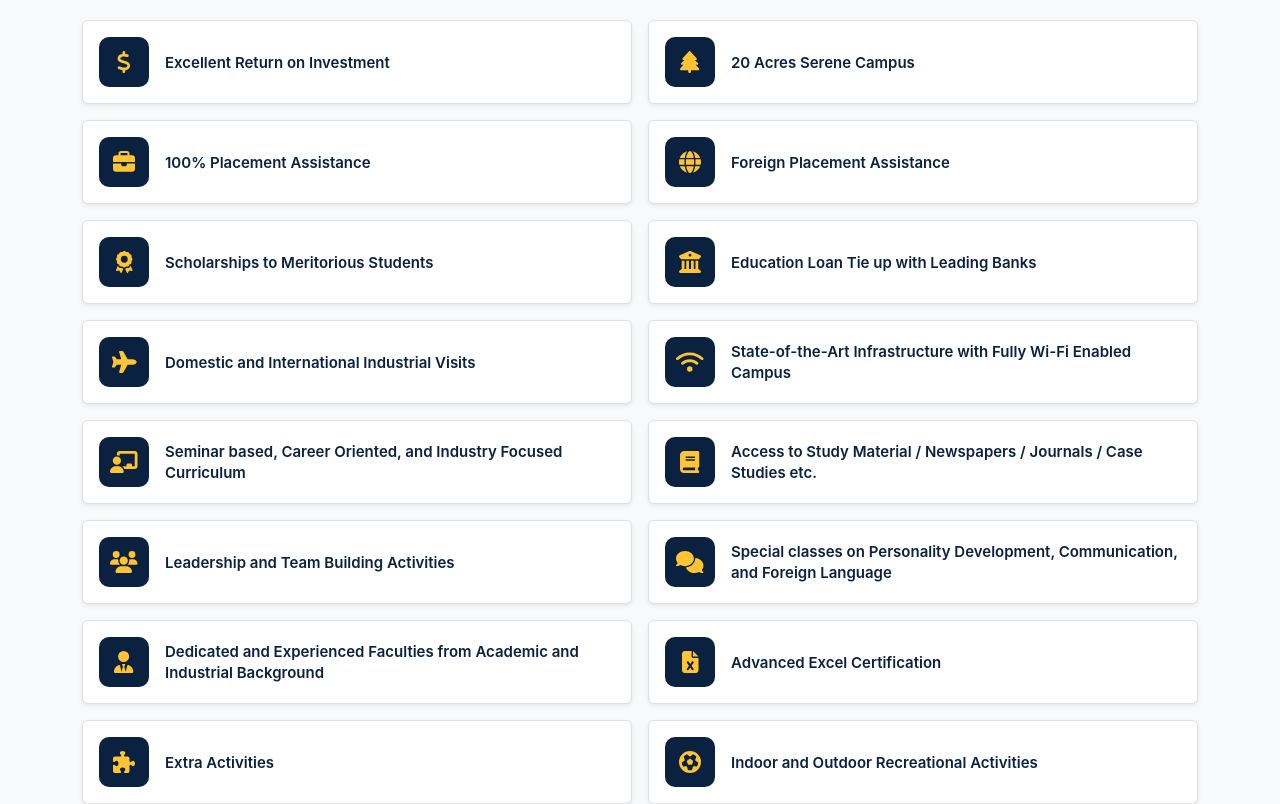
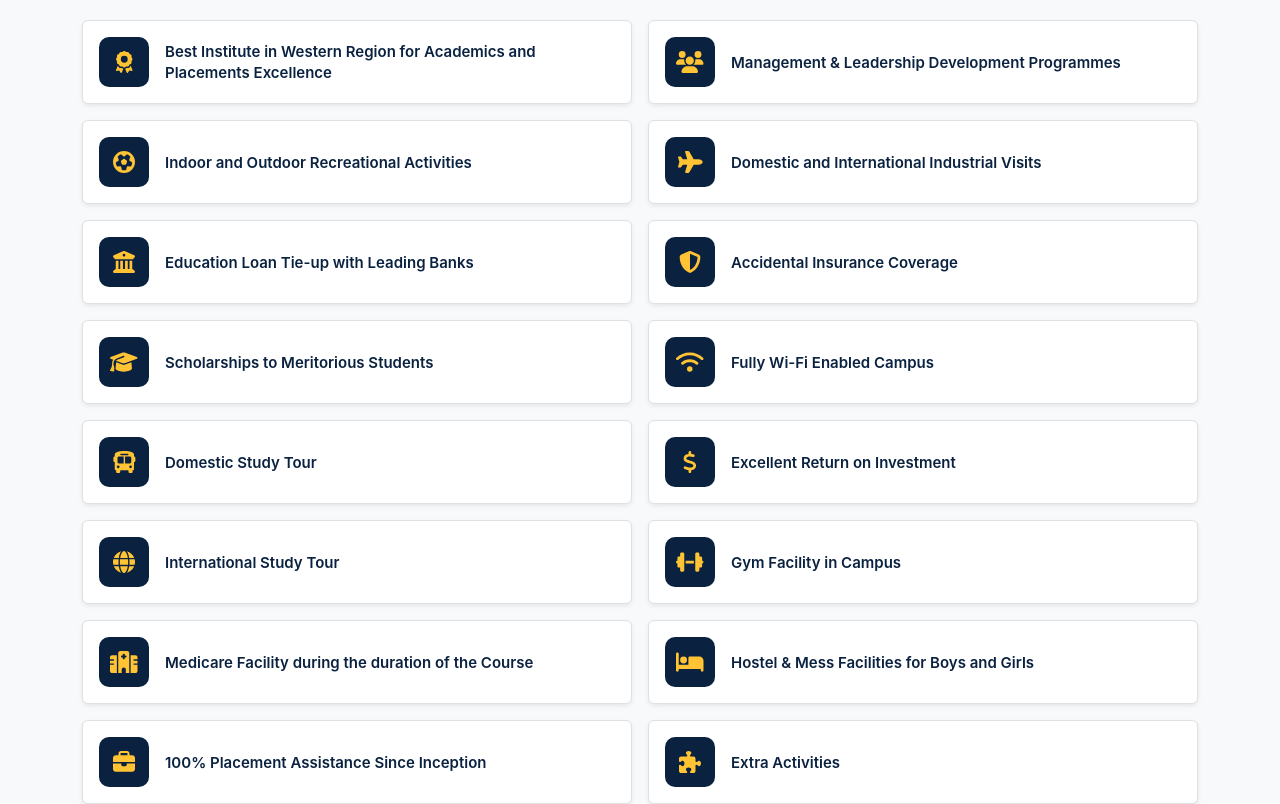
Before and after one commit to foxbhagyashri/ismrcollege, a React (Vite) app: page /Aboutpage/Ismr in a window 1280 px wide. Shown: the part 680-1484 px from the top of the page. Built offline with nearby package versions, Linux system fonts and the light colour scheme.

Commit message:
changesupdate

```diff
--- a/src/component/AboutAdmaUniversity.jsx
+++ b/src/component/AboutAdmaUniversity.jsx
@@ -8,6 +8,7 @@ import LOAN from "../assets/Homeimg/LOAN.png";
 import AIMA from "../assets/Homeimg/AIMA.png";
 import AIMS from "../assets/Homeimg/AIMS.png";
 import AISE from "../assets/Homeimg/AISE.png";
+import CET from "../assets/Homeimg/cetcell.png";
 
 const AboutAdmaUniversity = () => {
   return (
@@ -29,13 +30,14 @@ const AboutAdmaUniversity = () => {
             <span>Directorate of Technical Education, Maharashtra</span>
           </div>
           <div className="logo-card">
+            <img src={CET} alt="LOAN Logo" className="logo-image" />
+            <span>CET Cell</span>
+          </div>
+          <div className="logo-card">
             <img src={SPPU} alt="SPPU Logo" className="logo-image" />
             <span>Savitribai Phule Pune University</span>
           </div>
-          <div className="logo-card">
-            <img src={NAAC} alt="NAAC Logo" className="logo-image" />
-            <span>National Assessment and Accreditation Council</span>
-          </div>
+
         </div>
       </div>
       <div className="about-bottom">
@@ -56,8 +58,8 @@ const AboutAdmaUniversity = () => {
               Higher Education</span>
           </div>
           <div className="logo-card">
-            <img src={LOAN} alt="LOAN Logo" className="logo-image" />
-            <span>CET Cell</span>
+            <img src={NAAC} alt="NAAC Logo" className="logo-image" />
+            <span>National Assessment and Accreditation Council</span>
           </div>
         </div>
       </div>
--- a/src/component/Banner2.jsx
+++ b/src/component/Banner2.jsx
@@ -44,9 +44,10 @@ const Banner = () => {
                       }}
                     >
                       MBA : DTE College Code 6798 | BBA & BCA College Code 16301
-                      <br /> Approved by AICTE, Ministry of HRD, Govt of India.
+                      <br /> Approved by AICTE, Ministry of Education, Govt of India.
                       <br />
-                      Affiliated to S.P.Pune University
+                      Affiliated to S.P. (Savitribai Phule) Pune University<br></br>
+                      National Assessment and Accreditation Council (NAAC) Accredited
                     </b>
                   </p>
                 </div>
--- a/src/component/Faq.jsx
+++ b/src/component/Faq.jsx
@@ -57,6 +57,9 @@ export default function FaqAndContactSection() {
   return (
     <section className="faq-contact-section">
       <style>{`
+
+
+
         .faq-contact-section {
           font-family: 'Inter', Arial, Helvetica, sans-serif;
           background: #288aec39;
@@ -296,28 +299,7 @@ export default function FaqAndContactSection() {
 
           </div>
 
-          <div className="faq-search">
-            <input
-              placeholder="Search questions or keywords..."
-              value={faqQuery}
-              onChange={(e) => setFaqQuery(e.target.value)}
-            />
-            {faqQuery && (
-              <button
-                onClick={() => setFaqQuery("")}
-                aria-label="Clear search"
-                style={{
-                  border: 0,
-                  background: "transparent",
-                  cursor: "pointer",
-                  fontSize: "18px",
-                  color: "#999",
-                }}
-              >
-                ✕
-              </button>
-            )}
-          </div>
+
 
           <div className="accordion">
             {filtered.map((f, i) => (
@@ -349,6 +331,8 @@ export default function FaqAndContactSection() {
               </div>
             )}
           </div>
+
+          <a href="#" class="default-btn">More FAQ's</a>
         </div>
 
         {/* RIGHT: CONTACT FORM */}
@@ -429,10 +413,22 @@ export default function FaqAndContactSection() {
             </div>
 
 
+            <div style={{ display: "flex", alignItems: "center", gap: "10px" }}>
+  <input
+    type="checkbox"
+    id="vehicle1"
+    name="vehicle1"
+    value="Bike"
+    style={{ transform: "scale(1.6)", accentColor: "#d32f2f", width: "100px"}} required // scale increases size
+  />
+  <label htmlFor="vehicle1">I authorize International School of Management and Research, Pune and its representatives to Call, SMS,RCS, Email or WhatsApp me about its programmers and offers. This consent overrides any registration for DNC / NDNC. </label>
+</div>
 
-            <p className="form-note">
-              By submitting you agree to our <a href="#">privacy policy</a>.
-            </p>
+
+
+
+
+
           </form>
         </div>
       </div>
--- a/src/component/Pages/AboutPage/Aboutinstutue.jsx
+++ b/src/component/Pages/AboutPage/Aboutinstutue.jsx
@@ -142,85 +142,6 @@ const InstitutionStats = () => {
           Today: ISMR campus vibrates with varied co-curricular activities like National & International Conventions, Symposia, Seminars, Student Competitions, Guest Lectures, Outbound Programmes, Industry Interface & Cultural Activities. With a goal to create multi-skilled managers who are well equipped to perform effectively & efficiently in any environment, ISMR Institute not only tries to instil the rigorous syllabi in the students but try to create, a passion for knowledge and also attempt to teach them how to apply that knowledge in real-life situations.
         </p>
 
-
-
-
-        <h2
-          style={{
-            fontFamily: "'Inter', Arial, Helvetica, sans-serif",
-            fontSize: "28px",
-            fontWeight: 700,
-            color: "#0a2240",
-            marginBottom: "1.5rem",
-          }}
-        >
-          Reason to Join With Us
-        </h2>
-
-        <div className="row">
-          <div className="col-md-6">
-            <ul style={{ listStyle: "none", paddingLeft: 0 }}>
-              {[
-                "Best Institute in Western Region for Academics and Placements Excellence",
-                "Management & Leadership Development Programmes",
-                "Indoor and Outdoor Recreational Activities",
-                "Domestic and International Industrial Visits",
-                "Education Loan Tie-up with Leading Banks",
-                "Accidental Insurance Coverage",
-                "Scholarships to Meritorious Students",
-                "Fully Wi-Fi Enabled Campus",
-                "Domestic Study Tour",
-              ].map((item, index) => (
-                <li
-                  key={index}
-                  style={{
-                    fontSize: "16px",
-                    color: "#444",
-                    marginBottom: "12px",
-                    display: "flex",
-                    alignItems: "center",
-                    gap: "10px",
-                  }}
-                >
-                  <FaCheckCircle style={{ color: "#d95c5c" }} />
-                  {item}
-                </li>
-              ))}
-            </ul>
-          </div>
-
-          <div className="col-md-6">
-            <ul style={{ listStyle: "none", paddingLeft: 0 }}>
-              {[
-                "Excellent Return on Investment",
-                "International Study Tour",
-                "Gym Facility in Campus",
-                "Medicare Facility during the duration of the Course",
-                "Hostel & Mess Facilities for Boys and Girls",
-                "100% Placement Assistance Since Inception",
-                "Extra activities",
-                "Dedicated and Experienced Faculties",
-                "Cultural Programme and Intra Collegiate Programme",
-                "20 Acres Serene Campus",
-              ].map((item, index) => (
-                <li
-                  key={index}
-                  style={{
-                    fontSize: "16px",
-                    color: "#444",
-                    marginBottom: "12px",
-                    display: "flex",
-                    alignItems: "center",
-                    gap: "10px",
-                  }}
-                >
-                  <FaCheckCircle style={{ color: "#d95c5c" }} />
-                  {item}
-                </li>
-              ))}
-            </ul>
-          </div>
-        </div>
 
 
 
--- a/src/component/Pages/AboutPage/Ismr.jsx
+++ b/src/component/Pages/AboutPage/Ismr.jsx
@@ -11,8 +11,8 @@ import {
   faUniversity,
   faPlane,
   faWifi,
-  faChalkboardTeacher,
-  faBook,
+  faShieldAlt,
+  faGraduationCap,
   faUsers,
   faComments,
   faUserTie,
@@ -24,7 +24,7 @@ import {
   faBed,
   faUtensils,
   faHospital,
-  faShield,
+
   faSmile,
   faMountain,
   faLightbulb,
@@ -32,137 +32,28 @@ import {
 } from "@fortawesome/free-solid-svg-icons";
 
 const whyIsmrFeatures = [
-  {
-    id: 1,
-    title: "Excellent Return on Investment",
-    icon: faDollarSign,
-  },
-  {
-    id: 2,
-    title: "20 Acres Serene Campus",
-    icon: faTree,
-  },
-  {
-    id: 3,
-    title: "100% Placement Assistance",
-    icon: faBriefcase,
-  },
-  {
-    id: 4,
-    title: "Foreign Placement Assistance",
-    icon: faGlobe,
-  },
-  {
-    id: 5,
-    title: "Scholarships to Meritorious Students",
-    icon: faAward,
-  },
-  {
-    id: 6,
-    title: "Education Loan Tie up with Leading Banks",
-    icon: faUniversity,
-  },
-  {
-    id: 7,
-    title: "Domestic and International Industrial Visits",
-    icon: faPlane,
-  },
-  {
-    id: 8,
-    title: "State-of-the-Art Infrastructure with Fully Wi-Fi Enabled Campus",
-    icon: faWifi,
-  },
-  {
-    id: 9,
-    title: "Seminar based, Career Oriented, and Industry Focused Curriculum",
-    icon: faChalkboardTeacher,
-  },
-  {
-    id: 10,
-    title: "Access to Study Material / Newspapers / Journals / Case Studies etc.",
-    icon: faBook,
-  },
-  {
-    id: 11,
-    title: "Leadership and Team Building Activities",
-    icon: faUsers,
-  },
-  {
-    id: 12,
-    title: "Special classes on Personality Development, Communication, and Foreign Language",
-    icon: faComments,
-  },
-  {
-    id: 13,
-    title: "Dedicated and Experienced Faculties from Academic and Industrial Background",
-    icon: faUserTie,
-  },
-  {
-    id: 14,
-    title: "Advanced Excel Certification",
-    icon: faFileExcel,
-  },
-  {
-    id: 15,
-    title: "Extra Activities",
-    icon: faPuzzlePiece,
-  },
-  {
-    id: 16,
-    title: "Indoor and Outdoor Recreational Activities",
-    icon: faFutbol,
-  },
-  {
-    id: 17,
-    title: "Gymnasium with all Latest Equipments",
-    icon: faDumbbell,
-  },
-  {
-    id: 18,
-    title: "Cultural Programme and Intra-Collegiate Programme",
-    icon: faMusic,
-  },
-  {
-    id: 19,
-    title: "Hostel Facilities for Boys and Girls",
-    icon: faBed,
-  },
-  {
-    id: 20,
-    title: "Mess Facility",
-    icon: faUtensils,
-  },
-  {
-    id: 21,
-    title: "Medicare Facility during the Course",
-    icon: faHospital,
-  },
-  {
-    id: 22,
-    title: "Accidental Mediclaim Policy during the course",
-    icon: faShield,
-  },
-  {
-    id: 23,
-    title: "A Fun-Filled College Life Experience",
-    icon: faSmile,
-  },
-  {
-    id: 24,
-    title: "Outbound Management Programs",
-    icon: faMountain,
-  },
-  {
-    id: 25,
-    title: "Innovative Learning: Mentorship, Internship, Practical Exposure in Industry",
-    icon: faLightbulb,
-  },
-  {
-    id: 26,
-    title: "Free Bus Transportation (First Year Only)",
-    icon: faBus,
-  },
+  { id: 1, title: "Best Institute in Western Region for Academics and Placements Excellence", icon: faAward },
+  { id: 2, title: "Management & Leadership Development Programmes", icon: faUsers },
+  { id: 3, title: "Indoor and Outdoor Recreational Activities", icon: faFutbol },
+  { id: 4, title: "Domestic and International Industrial Visits", icon: faPlane },
+  { id: 5, title: "Education Loan Tie-up with Leading Banks", icon: faUniversity },
+  { id: 6, title: "Accidental Insurance Coverage", icon: faShieldAlt },
+  { id: 7, title: "Scholarships to Meritorious Students", icon: faGraduationCap },
+  { id: 8, title: "Fully Wi-Fi Enabled Campus", icon: faWifi },
+  { id: 9, title: "Domestic Study Tour", icon: faBus },
+
+  { id: 10, title: "Excellent Return on Investment", icon: faDollarSign },
+  { id: 11, title: "International Study Tour", icon: faGlobe },
+  { id: 12, title: "Gym Facility in Campus", icon: faDumbbell },
+  { id: 13, title: "Medicare Facility during the duration of the Course", icon: faHospital },
+  { id: 14, title: "Hostel & Mess Facilities for Boys and Girls", icon: faBed },
+  { id: 15, title: "100% Placement Assistance Since Inception", icon: faBriefcase },
+  { id: 16, title: "Extra Activities", icon: faPuzzlePiece },
+  { id: 17, title: "Dedicated and Experienced Faculties", icon: faUserTie },
+  { id: 18, title: "Cultural Programme and Intra Collegiate Programme", icon: faMusic },
+  { id: 19, title: "20 Acres Serene Campus", icon: faTree },
 ];
+
 
 function WhyISMRPage() {
   return (
--- a/src/component/Pages/Addmissions/Eligibility-criteria.jsx
+++ b/src/component/Pages/Addmissions/Eligibility-criteria.jsx
@@ -55,6 +55,31 @@ export default function PrivacySection() {
         <div className="row justify-content-center mb-5">
           <div className="col-12">
             <div className="d-flex justify-content-center flex-wrap gap-3">
+
+
+            <button
+                className={`btn fw-semibold ${
+                  filter === "postgraduation" ? "" : "btn-outline-secondary"
+                }`}
+                onClick={() => setFilter("postgraduation")}
+                style={{
+                  padding: "12px 24px",
+                  backgroundColor:
+                    filter === "postgraduation" ? "#0a2240" : "transparent",
+                  color: filter === "postgraduation" ? "#fff" : "#0a2240",
+                  border: `2px solid ${
+                    filter === "postgraduation" ? "#0a2240" : "#0a2240"
+                  }`,
+                  borderRadius: "8px",
+                  fontSize: "16px",
+                  fontFamily: "'Inter', Arial, Helvetica, sans-serif",
+                  transition: "all 0.3s ease",
+                }}
+              >
+               MBA
+              </button>
+
+
               <button
                 className={`btn fw-semibold ${
                   filter === "graduation" ? "" : "btn-outline-secondary"
@@ -74,29 +99,9 @@ export default function PrivacySection() {
                   transition: "all 0.3s ease",
                 }}
               >
-                Under Graduation
+               BBA/ BCA
               </button>
-              <button
-                className={`btn fw-semibold ${
-                  filter === "postgraduation" ? "" : "btn-outline-secondary"
-                }`}
-                onClick={() => setFilter("postgraduation")}
-                style={{
-                  padding: "12px 24px",
-                  backgroundColor:
-                    filter === "postgraduation" ? "#0a2240" : "transparent",
-                  color: filter === "postgraduation" ? "#fff" : "#0a2240",
-                  border: `2px solid ${
-                    filter === "postgraduation" ? "#0a2240" : "#0a2240"
-                  }`,
-                  borderRadius: "8px",
-                  fontSize: "16px",
-                  fontFamily: "'Inter', Arial, Helvetica, sans-serif",
-                  transition: "all 0.3s ease",
-                }}
-              >
-                Post Graduation
-              </button>
+
             </div>
           </div>
         </div>
@@ -169,6 +174,18 @@ export default function PrivacySection() {
                   >
                     ELIGIBILITY CRITERIA FOR MBA
                   </h2>
+                  <p
+                    style={{
+                      fontSize: "16px",
+                      color: "#444",
+                      lineHeight: "1.7",
+                      marginBottom: "1.5rem",
+                      fontFamily: "'Inter', Arial, Helvetica, sans-serif",
+                    }}
+                  >
+                Candidates appearing for final year degree examination up to July 2026 can also apply.
+
+                  </p>
                   <p
                     style={{
                       fontSize: "16px",
--- a/src/component/Pages/Addmissions/Feesstructure.jsx
+++ b/src/component/Pages/Addmissions/Feesstructure.jsx
@@ -3,12 +3,12 @@ import allsectionbg from "../../../assets/allsectionbg.jpg";
 import Faq from "../../Faq";
 
 export default function FeesStructure() {
-    const [programme, setProgramme] = useState("MBA (Finance)");
+    const [programme, setProgramme] = useState("MBA");
     const [view, setView] = useState("annual"); // annual | semester
 
     const programmes = [
         {
-            name: "MBA (Finance)",
+            name: "MBA",
             type: "Postgraduate",
             currency: "INR",
             fees: {
--- a/src/component/Pages/Addmissions/Refundpolicy.jsx
+++ b/src/component/Pages/Addmissions/Refundpolicy.jsx
@@ -414,7 +414,7 @@ export default function RefundPolicy() {
                   <tr>
                     <td><strong>1.</strong></td>
                     <td>Request Received before date of start of session.</td>
-                  <td>Entire fee less Rs.1000/- Processing Fees</td>
+                    <td>Entire fee less Rs.1000-2000/- Processing Fees</td>
                   </tr>
                   <tr>
                     <td><strong>2.</strong></td>
@@ -464,10 +464,27 @@ export default function RefundPolicy() {
               <h3>Important Notes</h3>
               <div className="note">
                 <ul className="list">
-                <li>Entire amount of Security/Caution Money Deposit will be refunded to the candidate.</li>
-                <li>For calculation of the cancellation charges on the pro-rata basis, one month shall be treated as one Semester.</li>
-                <li>Refund of fees will be done on or after 15th November 2026.</li>
+                  <li>Refund of fees will be done on or after 15th November 2026.
+                  </li>
+                  <li>For admission cancellation and refund, please send a detailed email to admissions@ismrpune.edu.in.
+                  </li>
+                  <li>Make sure to include:
+                  </li>
+                  <ul className="list">
+                    <li>Your exact name as per your bank account, and
+
+                    </li>
+                    <li>A scanned copy of the required supporting documents
+
+                    </li>
+
                   </ul>
+
+                </ul>
+                <p><b>Please note :
+                </b>Your request will be accepted only until the last date announced by CET Cell.
+                  After this date, no requests will be processed.
+                </p>
               </div>
             </div>
 
--- a/src/component/WhyChooseAdma.jsx
+++ b/src/component/WhyChooseAdma.jsx
@@ -79,7 +79,7 @@ const WhyChooseAdma = () => {
 
             <div className="text-center mt-5">
               <a href="Aboutpage/Ismr"  className="overview-btn">
-                Institute Overview →
+               More reasons to join ISMR →
               </a>
             </div>
           </Col>
```
Also changed, not shown: src/component/Pages/Addmissions/Disclaimer.jsx (+35 -19 lines), src/component/Pages/Addmissions/Educationloan.jsx (+18 -11 lines), src/component/Pages/Addmissions/Howtoapply.jsx (+28 -34 lines), src/assets/Homeimg/cetcell.png (added), 1 other file (tests, documents, lock files or other folders). Lines whose indentation alone changed are shown as unchanged.
